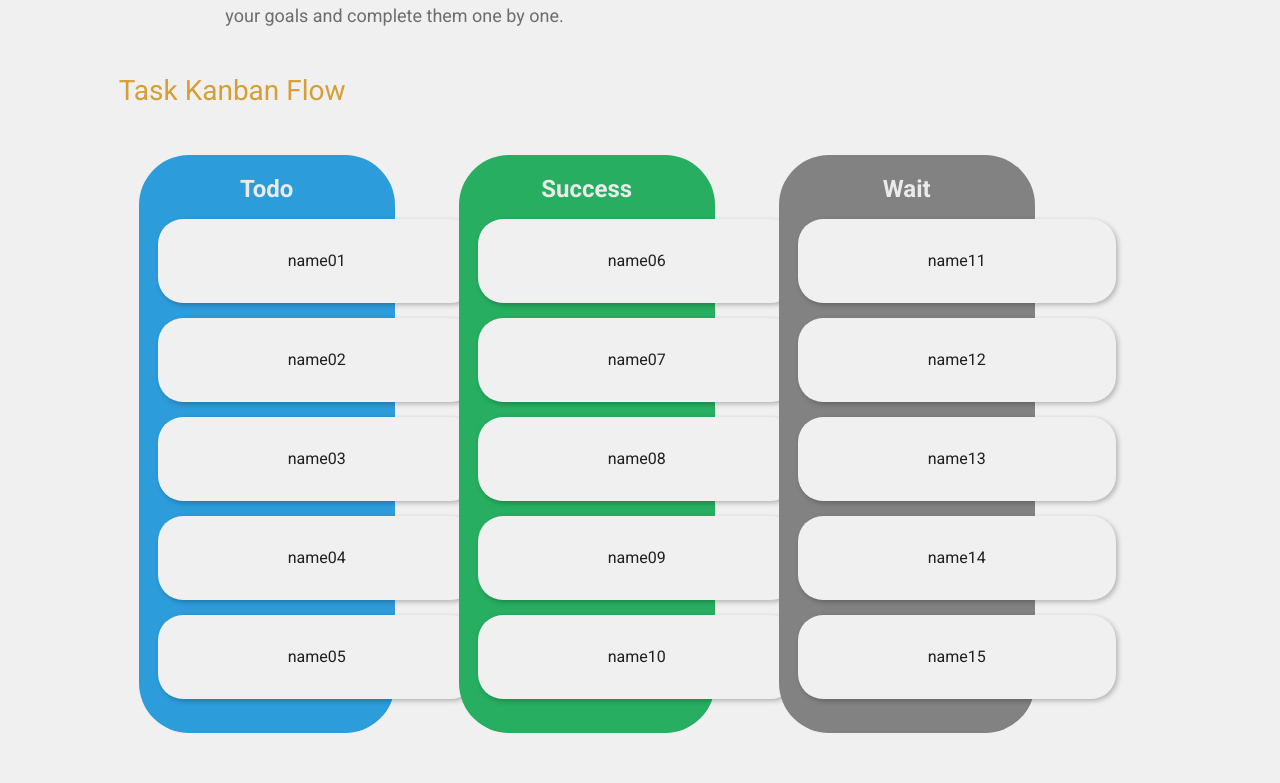
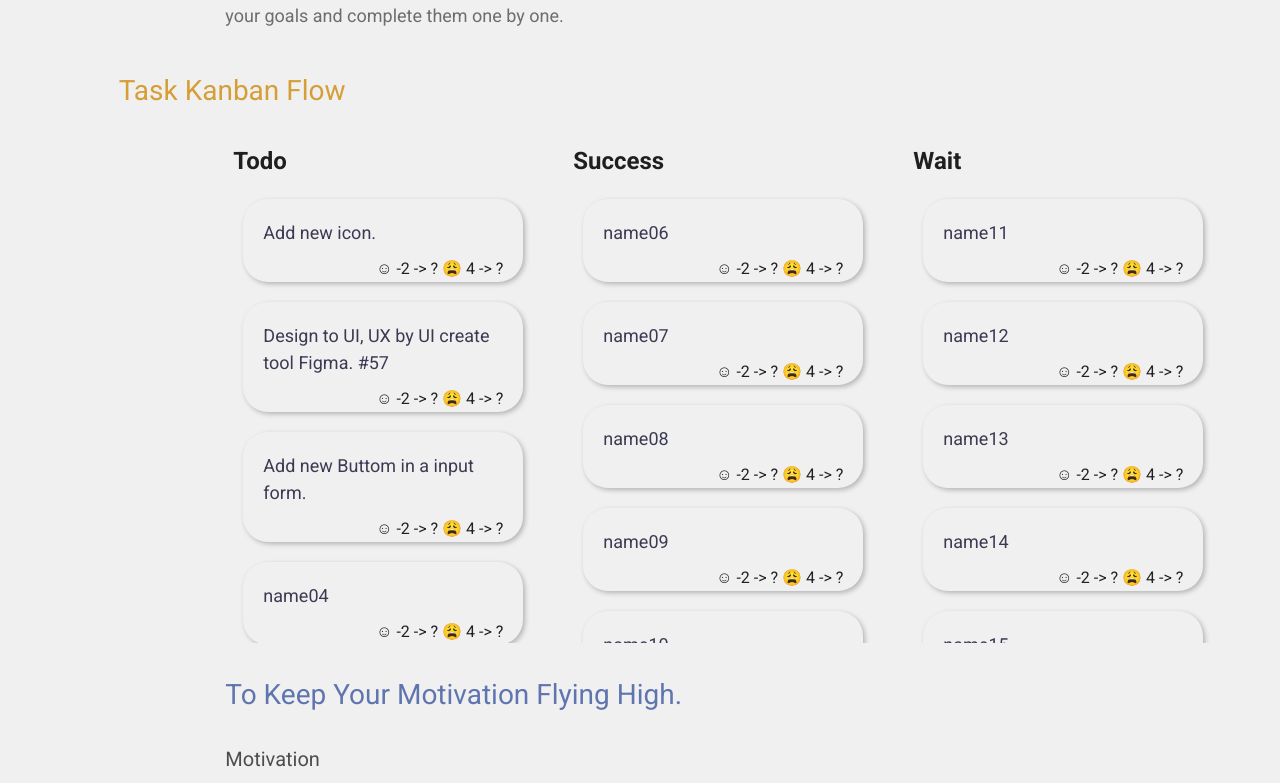
Before and after one commit to cerven12/woop_app, a Vue app in the folder frontend/: page /goal in a window 1280 px wide. Shown: the part 380-1163 px from the top of the page. Built offline with nearby package versions, Linux system fonts and the light colour scheme; a web font is replaced by a local one; what mavon-editor would draw is missing.

Commit message:
Fixed css & html of Kanban area

```diff
--- a/frontend/src/views/goal/Goal.vue
+++ b/frontend/src/views/goal/Goal.vue
@@ -6,8 +6,14 @@
       <Kanban></Kanban>
 
       <AfterMotive></AfterMotive>
+      <div style="padding: 50px 0px; background: #f0f0f0;"></div>
+
       <AfterGIveUp></AfterGIveUp>
+      <div style="padding: 50px 0px; background: #f0f0f0;"></div>
+
       <AfterSchedule></AfterSchedule>
+      <div style="padding: 50px 0px; background: #f0f0f0;"></div>
+
       <Note></Note>
 
       <BeforeGoal></BeforeGoal>
--- a/frontend/src/views/goal/giveup/AfterGiveUp.vue
+++ b/frontend/src/views/goal/giveup/AfterGiveUp.vue
@@ -45,7 +45,9 @@
               </v-row>
             </div>
           </div>
+          <br /><br />
         </div>
+        <br />
 
         <!----------------------------------------------------------------------->
         <!--                                 Reference                         -->
@@ -62,8 +64,8 @@
         <!-- <div v-for="Reference in References" :key="Reference.id"> -->
 
         <v-row>
-          <v-col cols="3"></v-col>
-          <v-col cols="7">
+          <v-col cols="2"></v-col>
+          <v-col cols="8">
             <template>
               <v-simple-table fixed-header height="500px">
                 <template v-slot:default>
@@ -105,7 +107,6 @@
             </template>
           </v-col>
         </v-row>
-        <!-- </div> -->
       </v-container>
     </div>
   </div>
--- a/frontend/src/views/goal/motive/AfterMotive.vue
+++ b/frontend/src/views/goal/motive/AfterMotive.vue
@@ -33,7 +33,7 @@
             </v-col>
           </v-row>
         </div>
-
+        <br />
         <!----------------------------------------------------------------------->
         <!--                         Self Transcendens                   -->
         <!----------------------------------------------------------------------->
@@ -59,7 +59,7 @@
             </v-col>
           </v-row>
         </div>
-
+        <br />
         <!----------------------------------------------------------------------->
         <!--                             Future Self                          -->
         <!----------------------------------------------------------------------->
@@ -82,6 +82,7 @@
             </v-col>
           </v-row>
         </div>
+        <br />
       </v-container>
     </div>
   </div>
--- a/frontend/src/views/goal/task/Kanban.vue
+++ b/frontend/src/views/goal/task/Kanban.vue
@@ -12,13 +12,14 @@
             </h1>
           </v-col>
         </v-row>
-        <!-- ------------------------------------------------ -->
+        <!-- -----------------------     -------------------- -->
+        <!--                      Kanban                      -->
+        <!-- -----------------------     -------------------- -->
         <v-row>
-          <v-col cols="1"></v-col>
-
-          <v-col cols="3">
+          <v-col cols="2"></v-col>
+          <div class="scrolling-wrapper">
             <div class="board">
-              <h3 class="category-title">Todo</h3>
+              <h2>Todo</h2>
               <draggable
                 v-model="itemsA"
                 group="myGroup"
@@ -27,15 +28,18 @@
                 :options="options"
               >
                 <div class="item" v-for="item in itemsA" :key="item.id">
-                  {{ item.name }}
+                  <div>
+                    <p class="text_position">
+                      {{ item.name }}
+                    </p>
+                    <a class="task_status">☺ -2 -> ? 😩 4 -> ?</a>
+                  </div>
                 </div>
               </draggable>
             </div>
-          </v-col>
 
-          <v-col cols="3">
-            <div class="board" style="background:#27AE60;">
-              <h3 class="category-title">Success</h3>
+            <div class="board">
+              <h2>Success</h2>
               <draggable
                 v-model="itemsB"
                 group="myGroup"
@@ -44,15 +48,18 @@
                 :options="options"
               >
                 <div class="item" v-for="item in itemsB" :key="item.id">
-                  {{ item.name }}
+                  <div>
+                    <p class="text_position">
+                      {{ item.name }}
+                    </p>
+                    <a class="task_status">☺ -2 -> ? 😩 4 -> ?</a>
+                  </div>
                 </div>
               </draggable>
             </div>
-          </v-col>
 
-          <v-col cols="3">
-            <div class="board" style="background:#828282;">
-              <h3 class="category-title">Wait</h3>
+            <div class="board">
+              <h2>Wait</h2>
               <draggable
                 v-model="itemsC"
                 group="myGroup"
@@ -61,13 +68,17 @@
                 :options="options"
               >
                 <div class="item" v-for="item in itemsC" :key="item.id">
-                  {{ item.name }}
+                  <div>
+                    <p class="text_position">
+                      {{ item.name }}
+                    </p>
+                    <a class="task_status">☺ -2 -> ? 😩 4 -> ?</a>
+                  </div>
                 </div>
               </draggable>
             </div>
-          </v-col>
+          </div>
         </v-row>
-        <!-- ------------------------------------------------ -->
       </v-container>
     </div>
   </div>
@@ -89,9 +100,9 @@ export default {
         animation: 200,
       },
       itemsA: [
-        { id: 1, name: "name01" },
-        { id: 2, name: "name02" },
-        { id: 3, name: "name03" },
+        { id: 1, name: "Add new icon." },
+        { id: 2, name: "Design to UI, UX by UI create tool Figma. #57" },
+        { id: 3, name: "Add new Buttom in a input form." },
         { id: 4, name: "name04" },
         { id: 5, name: "name05" },
       ],
@@ -168,30 +179,55 @@ export default {
   /* padding-bottom: 5px; */
 }
 
+/*  */
+/*  */
+.scrolling-wrapper {
+  display: flex;
+  flex-wrap: nowrap;
+  overflow-x: auto;
+}
+::-webkit-scrollbar {
+  display: none;
+  -webkit-appearance: none;
+}
+
 .board {
-  padding: 19px;
+  flex: 0 0 auto;
+  overflow: scroll;
+
+  height: 500px;
+  width: 300px;
   margin: 20px;
-  border-radius: 50px;
-  background: #2d9cdb;
   position: relative;
 }
 
 .item {
-  display: inline-block;
-  margin-bottom: 15px;
-  padding: 30px 130px;
-  /* width: 30px; */
+  position: relative;
+  /* border: solid purple 5px; */
+  box-shadow: 2px 2px 5px rgba(0, 0, 0, 0.25);
+  margin: 20px 10px;
+  padding: 20px;
   border-radius: 25px;
-  background-color: #f0f0f0;
-  position: relative;
-  box-shadow: 2px 2px 5px rgba(0, 0, 0, 0.25);
+}
 
-  /* box-shadow: 1px; */
-}
 .item:hover {
   cursor: grab;
 }
 .item:active {
   cursor: grabbing;
 }
+
+.text_position {
+  font-size: 18px;
+  color: rgb(59, 58, 83);
+  position: relative;
+}
+
+.task_status {
+  line-height: 1em;
+  padding-left: 50px;
+  position: absolute;
+  bottom: 5px;
+  right: 20px;
+}
 </style>
```
